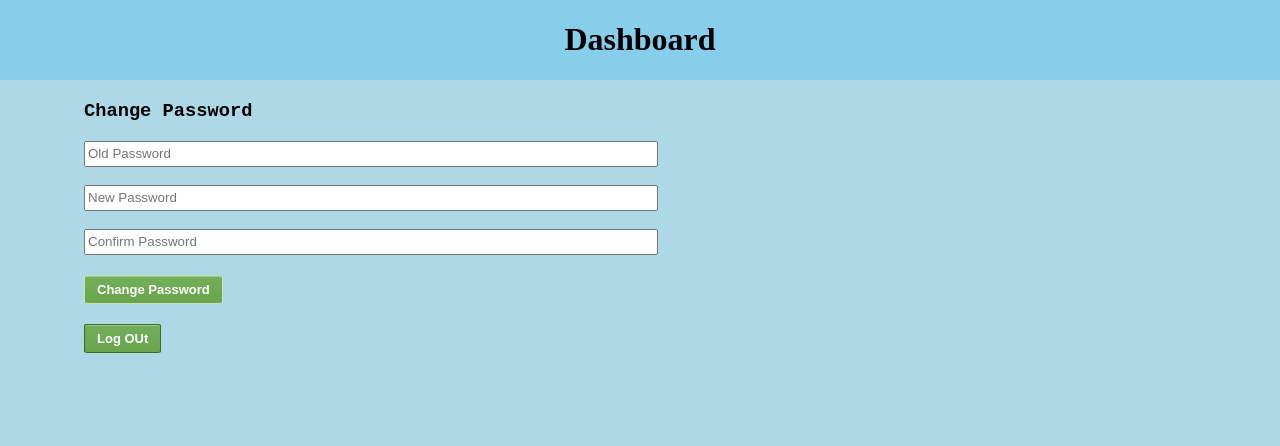
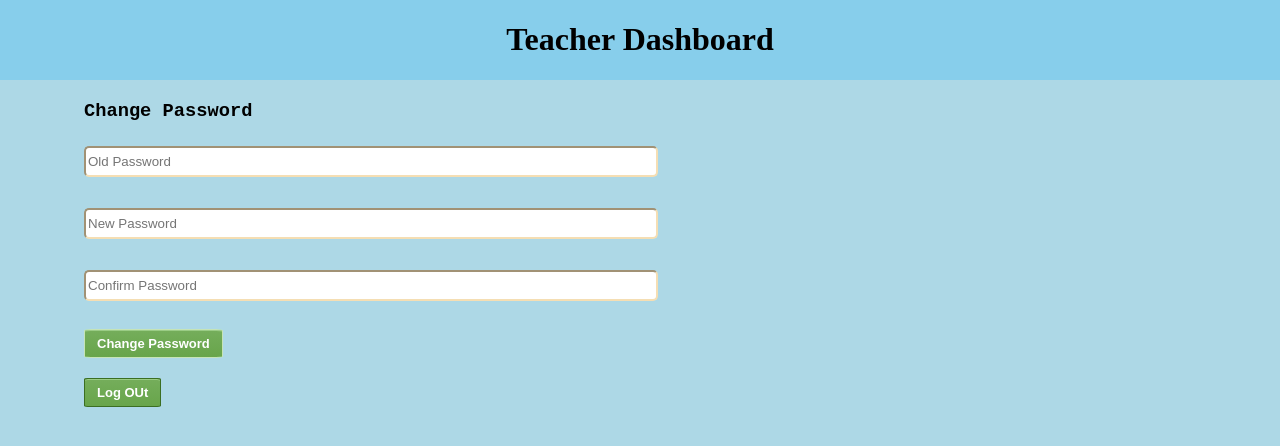
Before and after one commit to amitjait/TeachersDashboard, a plain HTML site: page dashboard.html in a window 1280 px wide. Drawn offline with Linux system fonts and the light colour scheme.

Commit message:
Dashbpard

```diff
--- a/dashboard.css
+++ b/dashboard.css
@@ -36,8 +36,13 @@ body{
 }
 
 .changePassword input{
-    width:50%;
-    height: 20px;
+    margin-bottom: 0.5rem;
+    margin-top: 5px;
+    height: 25px;
+    width: 50%;
+    border-radius: 5px;
+    border-color: wheat;
+
 }
 
 .btns{
--- a/dashboard.html
+++ b/dashboard.html
@@ -11,7 +11,7 @@
     <div class="main">
 
         <div id="head">
-            <h1>Dashboard</h1>
+            <h1>Teacher Dashboard</h1>
         </div>
         <div class="dash">
             <div id="name" class="details">
--- a/index.js
+++ b/index.js
@@ -247,7 +247,7 @@ function dashBoard(){
     let data = localStorage.getItem('teacher');
     let teacher = JSON.parse(data);
 
-    name.innerHTML = `Welcome back : ${teacher.name}`;
+    name.innerHTML = `Welcome back ${teacher.name}`;
     email.innerHTML = `Your Email ID : ${teacher.email}`;
     // token.innerHTML = `Your Token : ${teacher.token}`;
 
```
Also changed, not shown: index.html (+1 -1 lines), login.html (+1 -1 lines).
